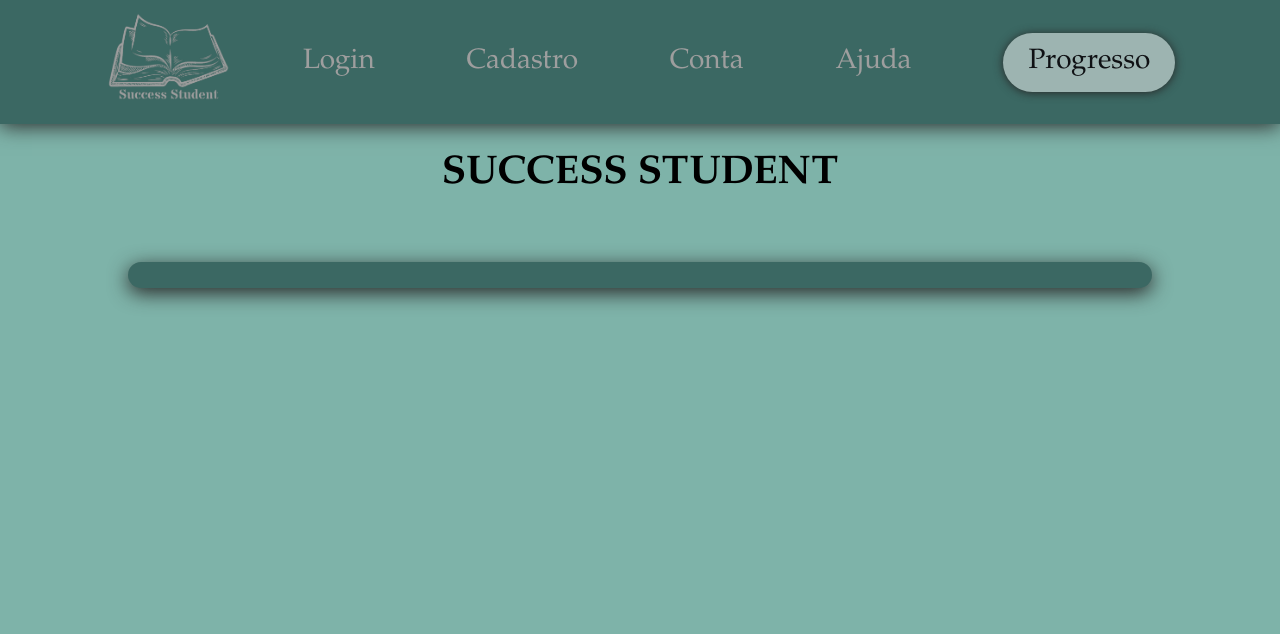
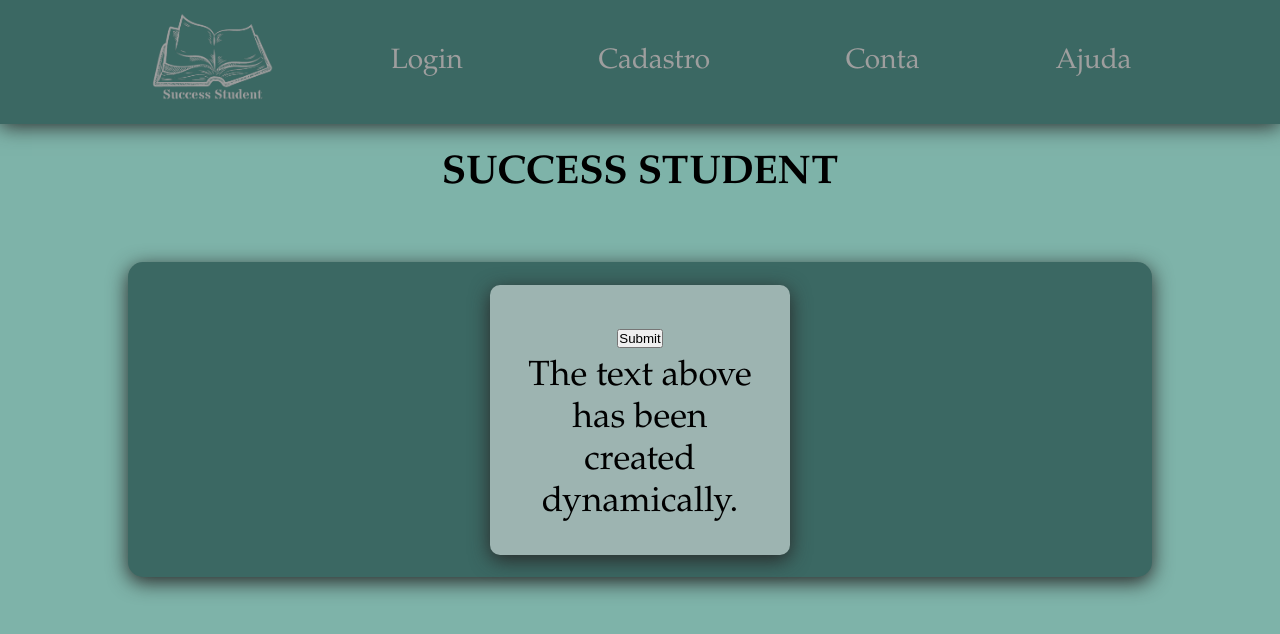
Before and after one commit to Bob-Cafezento/Front, a Vue app: page /portugues in a window 1280 px wide. Shown: the top 634 px of the page. Built offline with nearby package versions, Linux system fonts and the light colour scheme.

Commit message:
Fazendo a a div que se auto cria no JS

```diff
--- a/src/App.vue
+++ b/src/App.vue
@@ -21,8 +21,6 @@
     <div class="header-item">
       <RouterLink id="cabecalho" to="/ajuda">Ajuda</RouterLink>
     </div>
-
-    <div class="progress">Progresso</div>
   </header>
 
   <RouterView />
--- a/src/views/AdicionarFormularioView.vue
+++ b/src/views/AdicionarFormularioView.vue
@@ -142,14 +142,12 @@
 </template>
 
 <script>
-
 export default {
   data() {
     return {
       formulario: {},
     };
   },
-
 }
 </script>
 
--- a/src/views/MatematicaView.vue
+++ b/src/views/MatematicaView.vue
@@ -1,5 +1,5 @@
 <template>
-  <h1>SUCCESS STUDENT</h1>
+    <h1>SUCCESS STUDENT</h1>
     <div id="abrangent">
         <main>
 
@@ -8,8 +8,5 @@
 </template>
 
 <style scoped>
-.box img {
-    width: 100;
-    height: 200;
-}
+
 </style>
--- a/src/views/PortuguesView.vue
+++ b/src/views/PortuguesView.vue
@@ -4,7 +4,36 @@
     </h1>
     <div id="abrangent">
         <main>
-
+            <div class="box">
+                <input type="submit" >
+                <div id="div1">The text above has been created dynamically.</div>
+            </div>
         </main>
     </div>
 </template>
+<script>
+export default {
+
+  data() {
+    return {
+      message: {},
+    };
+  },
+  methods: {
+    addElement() {
+        // create a new div element
+        const newDiv = document.createElement("div");
+
+        // and give it some content
+        const newContent = document.createTextNode("Hi there and greetings!");
+
+        // add the text node to the newly created div
+        newDiv.appendChild(newContent);
+
+        // add the newly created element and its content into the DOM
+        const currentDiv = document.getElementById("div1");
+        document.body.insertBefore(newDiv, currentDiv);
+    }
+    }
+}
+</script>
```
Also changed, not shown: 1 other file (tests, documents, lock files or other folders).
